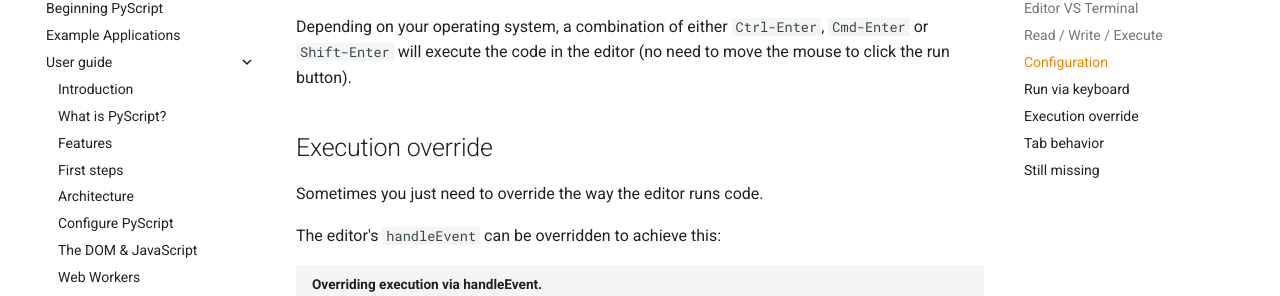
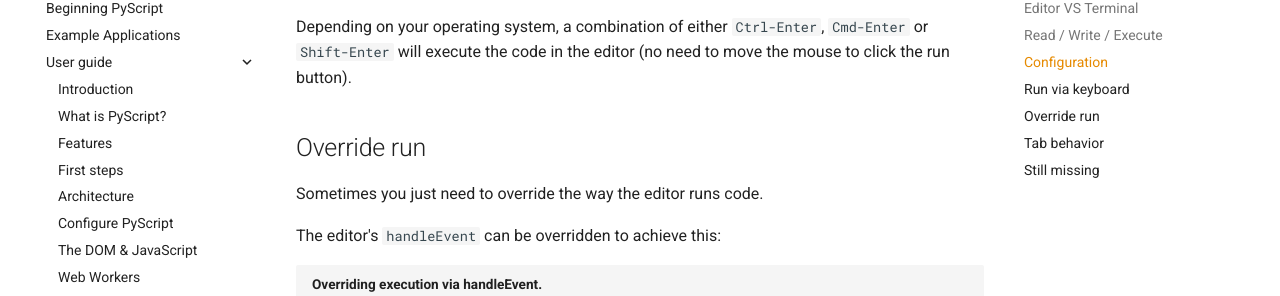
Before and after one commit to pyscript/docs, an MkDocs documentation site: the page built from docs/user-guide/editor.md, in a window 1280 px wide and 900 px high, scrolled down 4113 px. Shown: the part 127-423 px from the top of the window. Built offline with MkDocs 1.6.1 and Material for MkDocs 9.7.7, drawn with Linux system fonts in a browser that asks for light colours; the version menu is left out.

Commit message:
Minor cleanup

```diff
--- a/docs/user-guide/editor.md
+++ b/docs/user-guide/editor.md
@@ -179,7 +179,7 @@ Depending on your operating system, a combination of either `Ctrl-Enter`,
 `Cmd-Enter` or `Shift-Enter` will execute the code in the editor (no need to
 move the mouse to click the run button).
 
-## Execution override
+## Override run
 
 Sometimes you just need to override the way the editor runs code.
 
```
